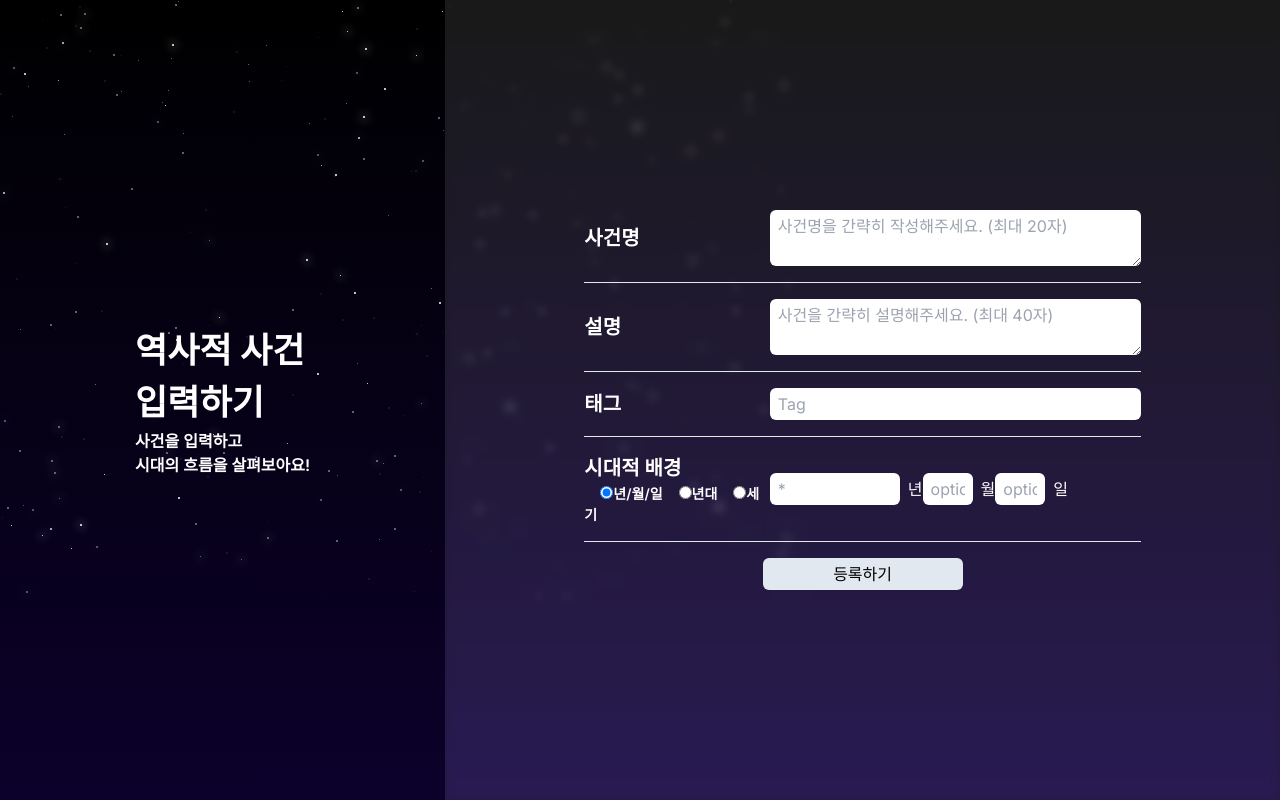
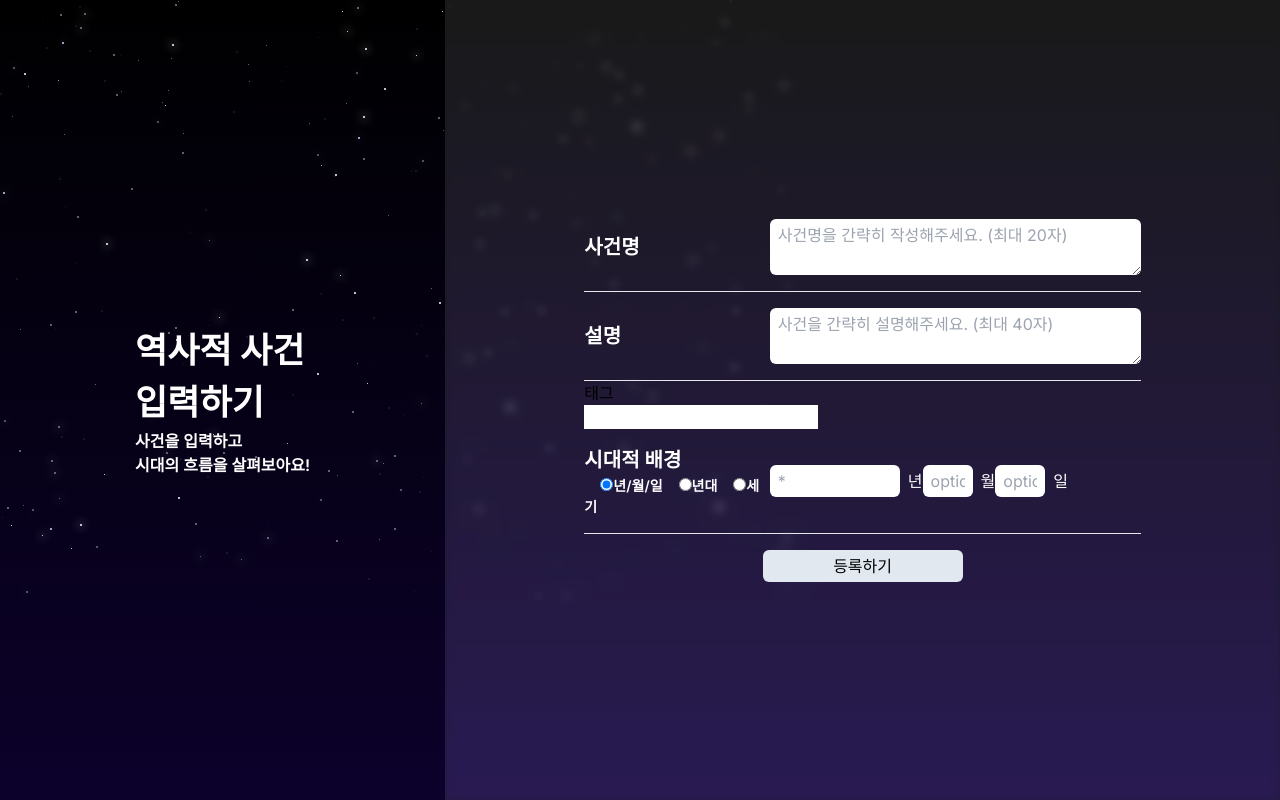
Before and after one commit to Jieunwang0/mfc-frontend, a Next.js app: page /timeline/add/event in a window 1280 px wide. Built offline with nearby package versions, Linux system fonts and the light colour scheme.

Commit message:
feat: hashTag 기능 구현 (#3)
* change: <FormEventDateBg /> 라디오 버튼별 date format하기 위한 함수 수정

```diff
--- a/src/components/AddEvent.js
+++ b/src/components/AddEvent.js
@@ -10,7 +10,7 @@ export default function AddEvent() {
   const [formData, setFormData] = useState({
     title: "",
     content: "",
-    tag: "",
+    tag: [],
     beginTimeBg: "",
     endTimeBg: "",
   });
@@ -52,7 +52,7 @@ export default function AddEvent() {
 
         // await sendToDatabase(dbData); 여기 db 보내기
 
-        onClose();
+        // onClose();
       } catch (error) {
         alert(error.message);
       }
--- a/src/components/FormEventDateBg.js
+++ b/src/components/FormEventDateBg.js
@@ -1,16 +1,9 @@
 import React, { useState, useEffect } from "react";
 
-const eraDefinitions = {
-  C: {
-    centuryTypes: {
-      early: { start: "000000", end: "200000" },
-      mid: { start: "210000", end: "600000" },
-      late: { start: "610000", end: "990000" },
-    },
-    validate: (centuryValue, centuryType) => {
-      return centuryValue && centuryType;
-    },
-  },
+const centuryTypes = {
+  early: { start: "000000", end: "200000" },
+  mid: { start: "210000", end: "600000" },
+  late: { start: "610000", end: "990000" },
 };
 
 const FormEventDateBg = React.memo(({ onDateChange }) => {
@@ -41,7 +34,7 @@ const FormEventDateBg = React.memo(({ onDateChange }) => {
           break;
         case "C":
           const centuryYear = parseInt(centuryValue, 10) - 1;
-          const { start: startCode, end: endCode } = eraDefinitions.C.centuryTypes[centuryType] || {
+          const { start: startCode, end: endCode } = centuryTypes[centuryType] || {
             start: "10000",
             end: "00000",
           };
--- a/src/components/FormEventTag.js
+++ b/src/components/FormEventTag.js
@@ -1,23 +1,58 @@
-import React, { useState } from "react";
+"use client";
+import React, { useState, useEffect } from "react";
+import { isEmptyValue, sanitizeHashTag } from "@/lib/hashTag";
 
 const FormEventTag = React.memo(({ onChange }) => {
-   const [tag, setTag] = useState("");
+ const [inputTag, setInputTag] = useState("");
+  const [hashTags, setHashTags] = useState([]);
 
-   const handleChange = (e) => {
-     setTag(e.target.value);
-     onChange(e.target.value);
-   };
+  useEffect(() => {
+    onChange(hashTags);
+  }, [hashTags, onChange]);
+
+  const handleHashTag = (e) => {
+    if (!["Enter", "Space", "NumpadEnter"].includes(e.code)) return;
+
+    let newHashTag = sanitizeHashTag(e.currentTarget.value);
+
+    if (!isEmptyValue(newHashTag) && !hashTags.includes(newHashTag) && hashTags.length < 10) {
+      setHashTags((prevHashTags) => Array.from(new Set([...prevHashTags, newHashTag])));
+      setInputTag("");
+    }
+  };
+
+  const handleEnterKey = (e) => {
+    if (!["Enter", "NumpadEnter"].includes(e.code)) return;
+    e.preventDefault();
+
+    const regExp = /^[a-z|A-Z|가-힣|ㄱ-ㅎ|ㅏ-ㅣ|0-9| \t|]+$/g;
+    if (!regExp.test(e.currentTarget.value)) setInputTag("");
+  };
+
+  const handleChange = (e) => {
+    setInputTag(e.target.value);
+  };
+
+  const handleDeleteHashTag = (hashTagToDelete) => {
+    setHashTags(hashTags.filter((hashTag) => hashTag !== hashTagToDelete));
+  };
 
   return (
-    <div className="flex items-center justify-start w-full py-4 border-b-[1px]">
-      <label className="w-1/3 text-white font-semibold text-[20px]">태그</label>
+    <div>
+      <label>태그</label>
+      <div className="hash-tag-container">
+        {hashTags.map((hashTag) => (
+          <div key={hashTag} className="hash-tag">
+            {hashTag}
+            <button onClick={() => handleDeleteHashTag(hashTag)}>X</button>
+          </div>
+        ))}
+      </div>
       <input
-        type="text"
-        name="tag"
-        value={tag}
+        value={inputTag}
         onChange={handleChange}
-        className="w-2/3 px-2 py-1 rounded-md"
-        placeholder="Tag"
+        onKeyUp={handleHashTag}
+        onKeyDown={handleEnterKey}
       />
     </div>
   );
--- /dev/null
+++ b/src/lib/hashTag.js
@@ -0,0 +1,11 @@
+export const isEmptyValue = (value) => {
+  if (!value.length) {
+    return true;
+  }
+  return false;
+};
+export const sanitizeHashTag = (tag) =>
+  tag
+    .trim()
+    .replace(/[\{\}\[\]\/?.;:|\)*~`!^\-_+<>@\#$%&\\\=\(\'\"]/g, "")
+    .replace(/,/g, "");
```
